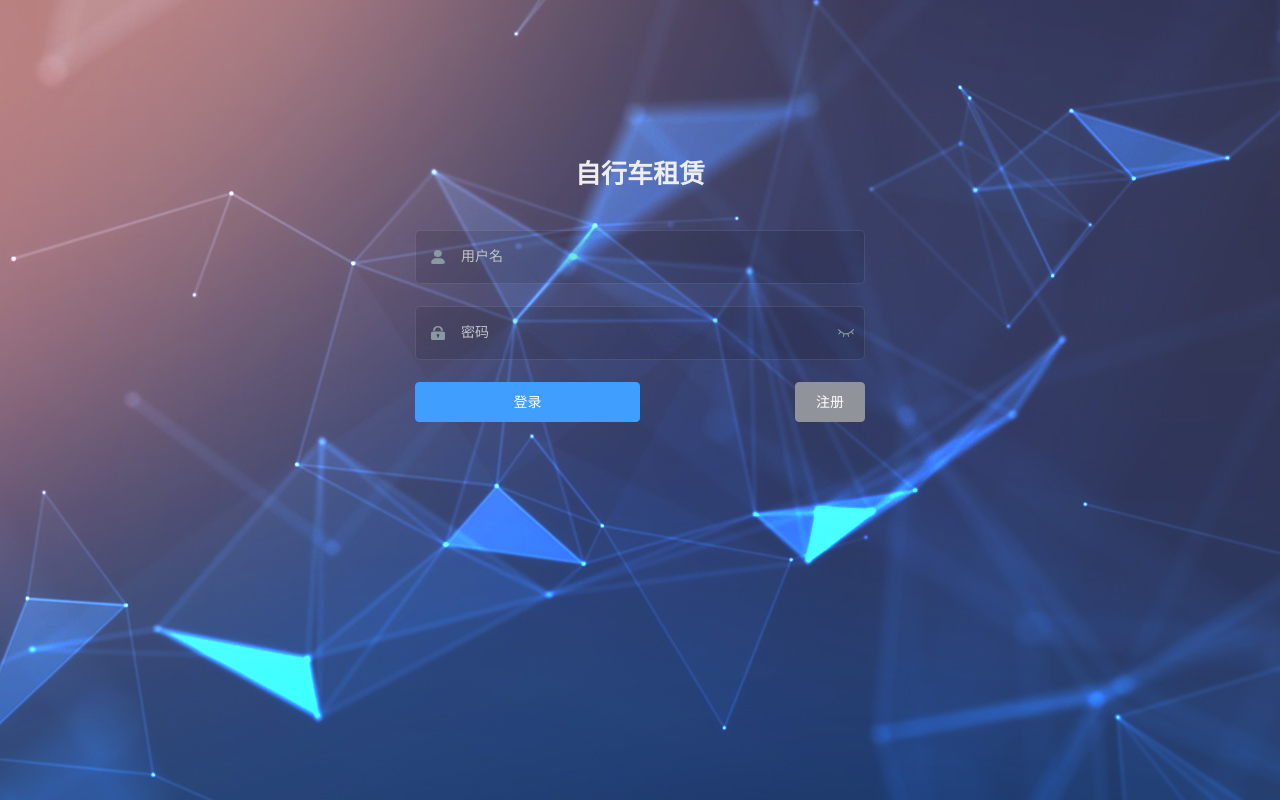
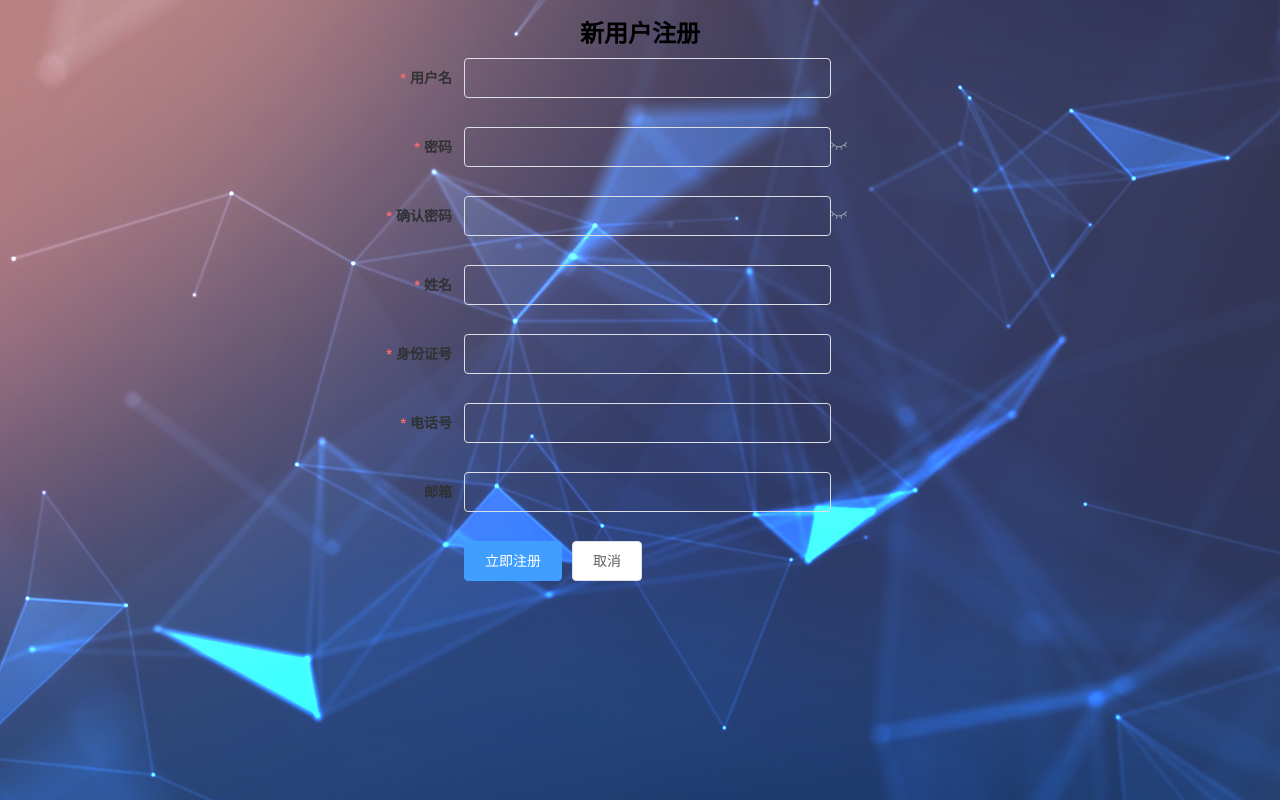
Before and after one commit to Wxh1102343495/BicycleRentalWeb, a Vue app in the folder BicycleRentalWeb/: page /#/register in a window 1280 px wide. Before the commit this address led to /#/login. Built offline with nearby package versions, Linux system fonts and the light colour scheme.

Commit message:
注册功能

```diff
--- a/BicycleRentalWeb/package.json
+++ b/BicycleRentalWeb/package.json
@@ -14,7 +14,7 @@
     "test:ci": "npm run lint && npm run test:unit"
   },
   "dependencies": {
-    "axios": "0.18.1",
+    "axios": "^0.18.1",
     "core-js": "3.6.5",
     "element-ui": "2.13.2",
     "js-cookie": "2.2.0",
--- a/BicycleRentalWeb/src/views/login/index.vue
+++ b/BicycleRentalWeb/src/views/login/index.vue
@@ -184,16 +184,14 @@ $dark_gray: #889aa4;
 $light_gray: #eee;
 
 .login-container {
-  //min-height: 100%;
-  //width: 100%;
   //background-color: $bg;
-  //overflow: hidden;
   width: 100%;
   height: 100%;
   background-image: url("../../assets/login_image/login_bg.jpg");
   background-size: cover;
   background-position: center;
   position: relative;
+  overflow: hidden;
 
   .login-form {
     position: relative;
--- a/BicycleRentalWeb/src/views/register/index.vue
+++ b/BicycleRentalWeb/src/views/register/index.vue
@@ -3,30 +3,36 @@
     <div id="main">
       <h2>新用户注册</h2>
       <el-form class="form" ref="form" :rules="rules" :model="form" label-width="80px">
-        <el-form-item label="用户名" prop="userName">
-          <el-input v-model="form.userName" type="text"></el-input>
+        <el-form-item label="用户名" prop="username">
+          <el-input v-model="form.username" type="text"></el-input>
         </el-form-item>
         <el-form-item label="密码" prop="password">
-          <el-input v-model="form.password" type="password"></el-input>
+          <el-input v-model="form.password" :key="passwordType" :type="passwordType" ref="password"/>
+          <span class="show-pwd" @click="showPwd">
+          <svg-icon :icon-class="passwordType === 'password' ? 'eye' : 'eye-open'"/>
+        </span>
         </el-form-item>
         <el-form-item label="确认密码" prop="repassword">
-          <el-input v-model="form.repassword" type="password"></el-input>
+          <el-input v-model="form.repassword" :key="passwordType" :type="passwordType" ref="password"/>
+          <span class="show-pwd" @click="showPwd">
+          <svg-icon :icon-class="passwordType === 'password' ? 'eye' : 'eye-open'"/>
+        </span>
         </el-form-item>
         <el-form-item label="姓名" prop="name">
           <el-input v-model="form.name" type="text"></el-input>
         </el-form-item>
-        <el-form-item label="身份证号" prop="idCard">
-          <el-input v-model="form.idCard" type="text"></el-input>
+        <el-form-item label="身份证号" prop="idNumber">
+          <el-input v-model="form.idNumber" type="text"></el-input>
         </el-form-item>
-        <el-form-item label="电话号" prop="phone">
-          <el-input v-model="form.phone" type="number"></el-input>
+        <el-form-item label="电话号" prop="phoneNumber">
+          <el-input v-model="form.phoneNumber" type="number"></el-input>
         </el-form-item>
         <el-form-item label="邮箱">
           <el-input v-model="form.email" type="email"></el-input>
         </el-form-item>
         <el-form-item>
-          <el-button type="primary" @click="onSubmit">立即创建</el-button>
-          <el-button>取消</el-button>
+          <el-button type="primary" @click="onSubmit">立即注册</el-button>
+          <el-button @click="onReturn">取消</el-button>
         </el-form-item>
       </el-form>
     </div>
@@ -34,6 +40,7 @@
 </template>
 
 <script>
+import axios from 'axios'
 export default {
   name: "register",
   data() {
@@ -57,16 +64,18 @@ export default {
       }
     }
     return {
+      passwordType: 'password',
       form: {
-        userName: '',
+        username: '',
         password: '',
         name: '',
-        idCard: '',
-        phone: '',
-        email: ''
+        idNumber: '',
+        phoneNumber: '',
+        email: '',
+        repassword: ''
       },
       rules: {
-        userName: [
+        username: [
           {required: true, message: '请输入用户名', trigger: 'blur'},
           {min: 5, max: 15, message: '长度在 5 到 15 个字符', trigger: 'blur'}
         ],
@@ -79,7 +88,7 @@ export default {
         name: [
           {required: true, message: '请输入姓名', trigger: 'blur'},
         ],
-        idCard: [
+        idNumber: [
           { required: true, message: '请填写证件号码', trigger: 'blur' },
           {
             pattern: /(^[1-9]\d{5}(18|19|([23]\d))\d{2}((0[1-9])|(10|11|12))(([0-2][1-9])|10|20|30|31)\d{3}[0-9Xx]$)|(^[1-9]\d{5}\d{2}((0[1-9])|(10|11|12))(([0-2][1-9])|10|20|30|31)\d{2}$)/,
@@ -87,15 +96,53 @@ export default {
             trigger: 'blur'
           }
         ],
-        phone: [
+        phoneNumber: [
           {required: true, trigger: 'blur', validator: checkPhone}
         ]
       }
     }
   },
   methods: {
+    showPwd() {
+      if (this.passwordType === 'password') {
+        this.passwordType = ''
+      } else {
+        this.passwordType = 'password'
+      }
+      this.$nextTick(() => {
+        this.$refs.password.focus()
+      })
+    },
     onSubmit() {
-      console.log('submit!');
+      this.$refs.form.validate(valid => {
+        if(valid) {
+          axios({
+            url: 'http://localhost:9001/user/register',
+            method: 'post',
+            data: this.form
+          }).then(response => {
+            if(response.data.code === 20000) {
+              this.$message({
+                message: '恭喜你注册成功!',
+                type: 'success'
+              });
+              this.$router.replace({path: '/login'})
+            }else {
+              this.$message.error('用户名已注册，请重新注册或登录');
+              this.form.email = '';
+              this.form.username = '';
+              this.form.password = '';
+              this.form.name = '';
+              this.form.idNumber = '';
+              this.form.phoneNumber = '';
+              this.form.repassword = '';
+            }
+          })
+        }
+      })
+    },
+    onReturn() {
+      this.$router.replace({path: '/login'})
     }
   }
 }
@@ -126,15 +173,27 @@ $cursor: #fff;
 
 h2 {
   text-align: center;
-  //color: #409EFF;
   margin-bottom: 10px;
 }
 
 .el-textarea__inner, .el-input__inner {
-  background: transparent;
+  background-color: transparent;
+  color: #D0D0F0;
+}
+.el-input {
+  display: inline-block;
+  height: 47px;
+  width: 85%;
 }
 
 .el-form-item__label {
   color: #303133;
 }
+
+.show-pwd {
+  font-size: 16px;
+  color: #889aa4;
+  cursor: pointer;
+  user-select: none;
+}
 </style>
```
Also changed, not shown: 1 other file (tests, documents, lock files or other folders).
